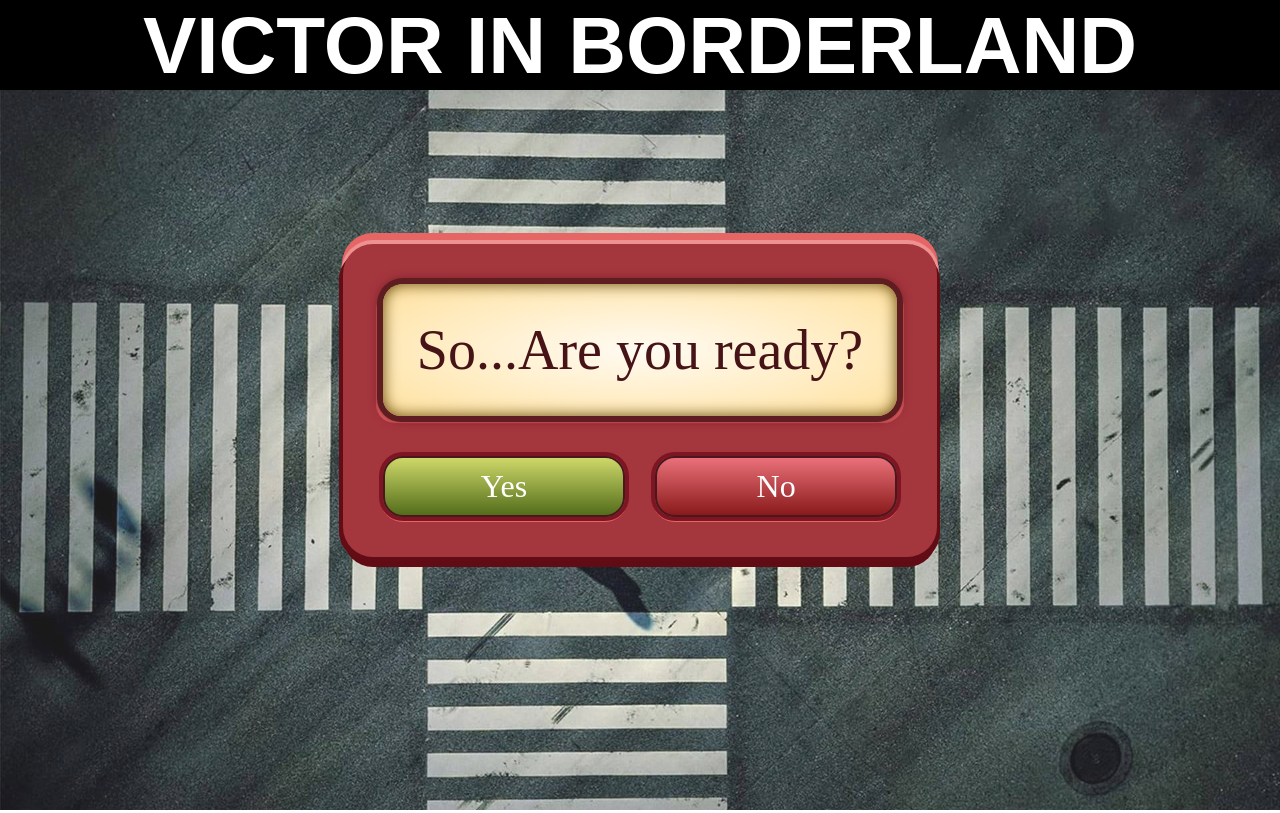
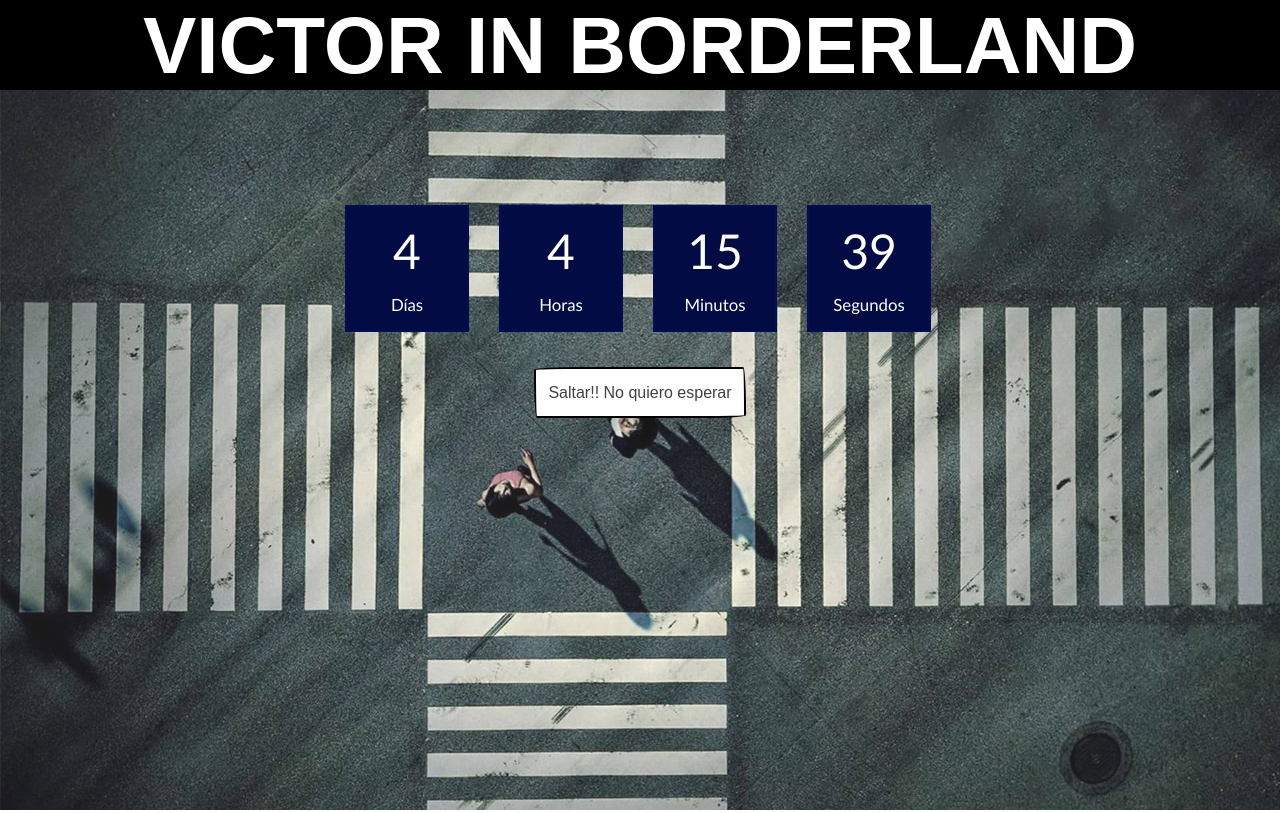
Before and after one commit to droogie03/victor27, an Angular app: page /Home in a window 1280 px wide. Built offline with nearby package versions, Linux system fonts and the light colour scheme; a web font is replaced by a local one.

Commit message:
countdown finished

```diff
--- a/src/app/app.component.ts
+++ b/src/app/app.component.ts
@@ -29,7 +29,7 @@ export class AppComponent implements OnInit{
 
   checkDate(): void{
     const today = this.datepipe.transform(new Date(), 'yyyy-MM-dd');
-    const victorBirthday: string = '2024-08-28';
+    const victorBirthday: string = '2024-09-03';
     if(today && today >= victorBirthday){
       this.isGameStarted = true;
     }
--- a/src/app/app.module.ts
+++ b/src/app/app.module.ts
@@ -7,6 +7,7 @@ import { HomeComponent } from './home/home.component';
 import { ExplanationComponent } from './explanation/explanation.component';
 import { QuizzComponent } from './quizz/quizz.component';
 import { GameOverComponent } from './game-over/game-over.component';
+import { CountdownComponent } from './countdown/countdown.component';
 
 @NgModule({
   declarations: [
@@ -14,7 +15,8 @@ import { GameOverComponent } from './game-over/game-over.component';
     HomeComponent,
     ExplanationComponent,
     QuizzComponent,
-    GameOverComponent
+    GameOverComponent,
+    CountdownComponent
   ],
   imports: [
     BrowserModule,
--- /dev/null
+++ b/src/app/countdown/countdown.component.css
@@ -0,0 +1,70 @@
+.countdown-container{
+    display: flex;
+    justify-content: center;
+    align-items: center;
+    flex-direction: column;
+}
+
+#timer {
+	font-size: 3em;
+	font-weight: 100;
+	color: white;
+	padding: 20px;
+	width: 620px;
+	color: white;
+}
+
+#timer div {
+	display: inline-block;
+	min-width: 90px;
+	padding: 15px;
+	background: #020b43;
+	border: 2px solid #030d52;
+	margin: 15px;
+    text-align: center;
+}
+#timer div span {
+	color: #ffffff;
+	display: block;
+	margin-top: 15px;
+	font-size: .35em;
+	font-weight: 400;
+}
+
+
+.skip-countdown {
+  align-self: center;
+  background-color: #fff;
+  background-image: none;
+  background-position: 0 90%;
+  background-repeat: repeat no-repeat;
+  background-size: 4px 3px;
+  border-radius: 15px 225px 255px 15px 15px 255px 225px 15px;
+  border-style: solid;
+  border-width: 2px;
+  box-shadow: rgba(0, 0, 0, .2) 15px 28px 25px -18px;
+  box-sizing: border-box;
+  color: #41403e;
+  cursor: pointer;
+  display: inline-block;
+  font-family: Neucha, sans-serif;
+  font-size: 1rem;
+  line-height: 23px;
+  outline: none;
+  padding: .75rem;
+  text-decoration: none;
+  transition: all 235ms ease-in-out;
+  border-bottom-left-radius: 15px 255px;
+  border-bottom-right-radius: 225px 15px;
+  border-top-left-radius: 255px 15px;
+  border-top-right-radius: 15px 225px;
+}
+
+.skip-countdown:hover {
+  box-shadow: rgba(0, 0, 0, .3) 2px 8px 8px -5px;
+  transform: translate3d(0, 2px, 0);
+}
+
+.skip-countdown:focus {
+  box-shadow: rgba(0, 0, 0, .3) 2px 8px 4px -6px;
+}
--- /dev/null
+++ b/src/app/countdown/countdown.component.html
@@ -0,0 +1,9 @@
+<div class="countdown-container">
+<div id="timer">
+    <div>{{ time.days }} <span>Días</span></div>
+    <div>{{ time.hours }} <span>Horas</span></div>
+    <div>{{ time.minutes }} <span>Minutos</span></div>
+    <div>{{ time.seconds }} <span>Segundos</span></div>
+</div>
+<button class="skip-countdown" (click)="startGame()">Saltar!! No quiero esperar</button>
+</div>
--- /dev/null
+++ b/src/app/countdown/countdown.component.ts
@@ -0,0 +1,69 @@
+import { Component, EventEmitter, Input, OnInit, Output } from '@angular/core';
+
+@Component({
+  selector: 'app-countdown',
+  templateUrl: './countdown.component.html',
+  styleUrls: ['./countdown.component.css']
+})
+export class CountdownComponent implements OnInit {
+  time!: {
+    days: number;
+    hours: number;
+    minutes: number;
+    seconds: number;
+  };
+  diff: number = new Date('2024-09-03 00:00:00').getTime() - new Date().getTime();
+  finishDate: Date = new Date('2024-09-03 00:00:00');
+  interval:any;
+
+  @Output() gameCanStart: EventEmitter<void> = new EventEmitter<void>();
+
+  ngOnInit(): void {
+    this.time = {
+      days: 0,
+      hours: 0,
+      minutes: 0,
+      seconds: 0
+    };
+
+    this.startCountDown();
+  }
+
+  startCountDown():void{
+    this.interval = setInterval(()=>{
+      if(this.diff > 0){
+        this.updateTime();
+      }else{
+        clearInterval(this.interval);
+        this.startGame();
+      }
+    },1000)
+  }
+
+  updateTime() {
+
+    const now = new Date();
+    this.diff = this.finishDate.getTime() - now.getTime();
+    console.log(this.diff)
+    if(this.diff < 0) this.startGame();
+    else{
+    const days = Math.floor(this.diff / (1000 * 60 * 60 * 24));
+    const hours = Math.floor(this.diff / (1000 * 60 * 60));
+    const mins = Math.floor(this.diff / (1000 * 60));
+    const secs = Math.floor(this.diff / 1000);
+
+    this.time.days = days;
+    this.time.hours = hours - days * 24;
+    this.time.minutes = mins - hours * 60;
+    this.time.seconds = secs - mins * 60;
+    }
+  }
+
+  startGame():void{
+    this.gameCanStart.emit();
+  }
+
+  ngOnDestroy():void{
+    clearInterval(this.interval);
+  }
+}
--- a/src/app/explanation/explanation.component.css
+++ b/src/app/explanation/explanation.component.css
@@ -2,7 +2,7 @@
 
  .container {
     height: 100vh;
-    background-color: #3498db;
+    background-color: #3498db88;
     margin: 0;
   }
 
@@ -19,7 +19,7 @@
     left:260px;
     bottom: 520px;
     background-color: white;
-    border-bottom: 6px solid #0e6dad;
+    border-bottom: 6px solid #0e6dad9e;
     margin: 0 auto;
     padding: 6px;
     border-radius: 10px;
@@ -93,6 +93,7 @@
     100% {
         transform: scale(1);
     }
+
 }
 
 .funny-gojo{
--- a/src/app/home/home.component.css
+++ b/src/app/home/home.component.css
@@ -28,9 +28,14 @@
     justify-content: center;
   }
 
+  .countdown-component{
+    position: fixed;
+    top: 170px;
+  }
+
   .container-inner {
     background: #a4363e;
-    padding: 40px;
+    padding: 30px;
     border-radius: 30px;
     box-shadow: 5px 6px 0px -2px #620d15, -6px 5px 0px -2px #620d15,
       0px -2px 0px 2px #ee9191, 0px 10px 0px 0px #610c14,
@@ -49,7 +54,7 @@
     text-align: center;
 
     p {
-      font-size: 56px;
+      font-size: 35px;
       padding: 10px;
       box-sizing: border-box;
       color: #461417;
@@ -58,7 +63,7 @@
   }
 
   .buttons {
-    margin-top: 40px;
+    margin-top: 30px;
     display: flex;
     justify-content: normal;
     align-items: center;
--- a/src/app/home/home.component.html
+++ b/src/app/home/home.component.html
@@ -1,19 +1,11 @@
 <img class="background" [src]="'/assets/alice-in-borderland.jpg'" >
 <div id="container" *ngIf="!isGameStarted && !isGameCancelled">
+    <app-countdown class="countdown-component" (gameCanStart)="startGame()"></app-countdown>
+</div>
+<div id="container" *ngIf="isGameStarted">
     <div class="container-inner">
       <div class="content">
         <p>Are you ready?</p>
-      </div>
-      <div class="buttons">
-        <button type="button" class="confirm" (click)="startGame()">Continue anyway</button>
-        <button type="button" class="cancel" (click)="noStartGame()">Ok</button>
-      </div>
-    </div>
-  </div>
-<div id="container" *ngIf="isGameStarted">
-    <div class="container-inner">
-      <div class="content">
-        <p>So...Are you ready?</p>
       </div>
       <div class="buttons">
         <button type="button" class="confirm" (click)="vistorIsReady()">Yes</button>
--- a/src/app/home/home.component.ts
+++ b/src/app/home/home.component.ts
@@ -17,7 +17,6 @@ export class HomeComponent implements OnInit{
 
   startGame(){
     this.isGameStarted = true;
-
   }
 
   noStartGame(){
--- a/src/app/quizz/quizz.component.css
+++ b/src/app/quizz/quizz.component.css
@@ -1,12 +1,17 @@
+.background{
+    width: 100%;
+    opacity: 0.75;
+}
+
 .container{
+    overflow: hidden;
+    position: relative;
     min-height: 100vh;
     margin: 0;
     display: flex;
     justify-content: center;
     align-items: center;
     transition: 0.5s;
-    padding: 20px;
-    background: #11111174;
 }
 
 .blurred{
@@ -47,9 +52,9 @@
   }
 
   .close-popup-explanation:hover{
-    background: #add0e8;
+    background: #e8c5ad;
     box-shadow: 1px 1px 2px rgba(255, 255, 255, 0.2);
-    color: #74e6e0;
+    color: #e69074;
     text-decoration: none;
     text-shadow: -1px -1px 0 #136a65;
     -webkit-transition: all 250ms linear;
--- a/src/app/quizz/quizz.component.html
+++ b/src/app/quizz/quizz.component.html
@@ -1,4 +1,6 @@
+
 <div class="container" [class.blurred]="isExplanationClicked">
+    <img class="background" [src]="'/assets/alice-card.jpg'" >
     <button class="explanation-quizz" (click)="changeExplanationStatus()">EXPLICACIÓN</button>
 
 </div>
```
Also changed, not shown: src/assets/alice-card.jpg (added), 1 other file (tests, documents, lock files or other folders).
